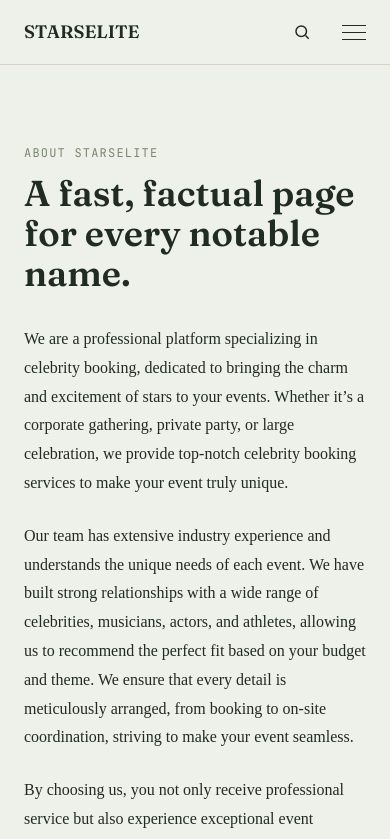
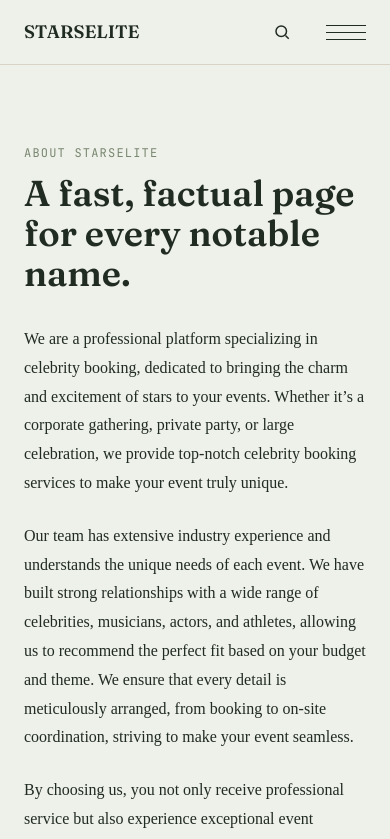
Before and after one commit to machalannewi/starselite, a Next.js app: page /about in a window 390 px wide. Shown: the top 839 px of the page. Built offline with nearby package versions, Linux system fonts and the light colour scheme.

Commit message:
adjust search and hamburger size

```diff
--- a/src/app/layout.tsx
+++ b/src/app/layout.tsx
@@ -39,7 +39,7 @@ export default function RootLayout({
       >
         <body className="min-h-full flex flex-col">
           {children}
-          <Toaster />
+          <Toaster position="bottom-center"/>
         </body>
       </html>
     </ClerkProvider>
--- a/src/components/site-nav.tsx
+++ b/src/components/site-nav.tsx
@@ -103,9 +103,10 @@ export function SiteNav() {
 
           <div className="relative" ref={searchRef}>
             <button
+              type="button"
               onClick={openSearch}
               aria-label="Search"
-              className="w-8 h-8 flex items-center justify-center rounded-full transition-colors"
+              className="w-10 h-10 flex items-center justify-center rounded-full transition-colors touch-manipulation"
               style={{ color: "var(--ink)" }}
             >
               <svg width="18" height="18" viewBox="0 0 24 24" fill="none" stroke="currentColor" strokeWidth="2">
@@ -165,11 +166,12 @@ export function SiteNav() {
             )}
           </div>
 
-          <button
-            className="sm:hidden flex flex-col gap-1.5 w-6"
-            aria-label="Toggle menu"
-            onClick={() => setOpen((v) => !v)}
-          >
+            <button
+              type="button"
+              className="sm:hidden flex flex-col items-center justify-center gap-1.5 w-10 h-10 touch-manipulation"
+              aria-label="Toggle menu"
+              onClick={() => setOpen((v) => !v)}
+            >
             <span className="h-px w-full" style={{ background: "var(--ink)" }} />
             <span className="h-px w-full" style={{ background: "var(--ink)" }} />
             <span className="h-px w-full" style={{ background: "var(--ink)" }} />
```
